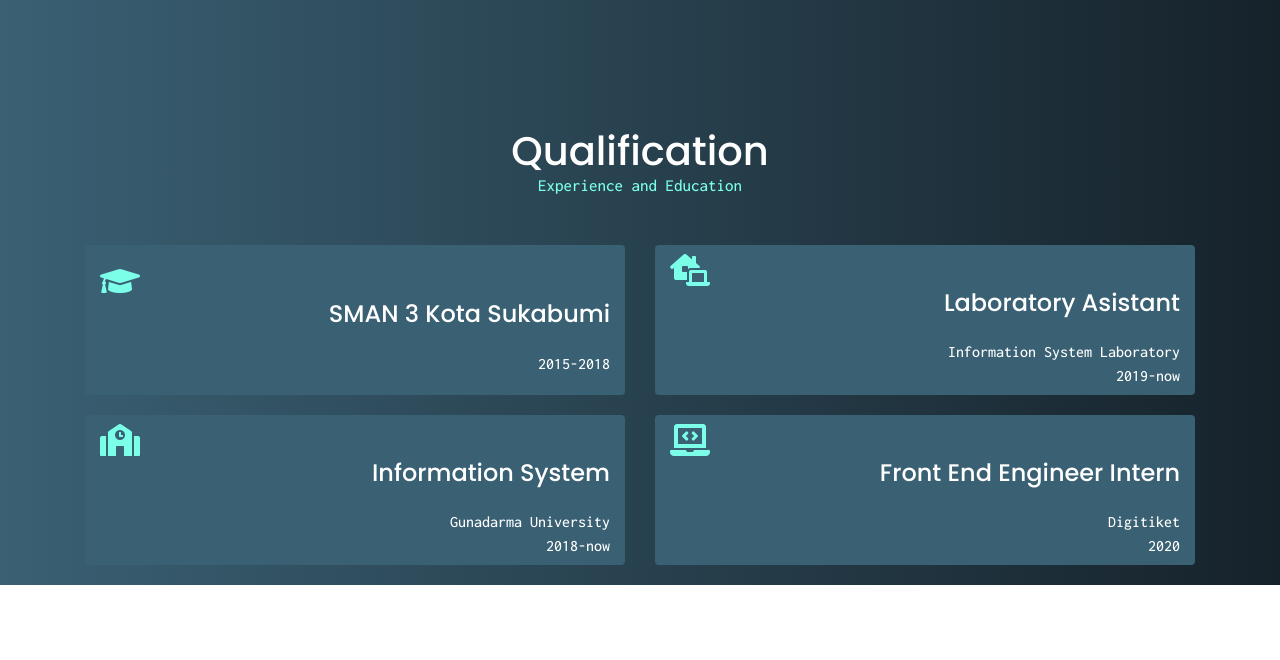
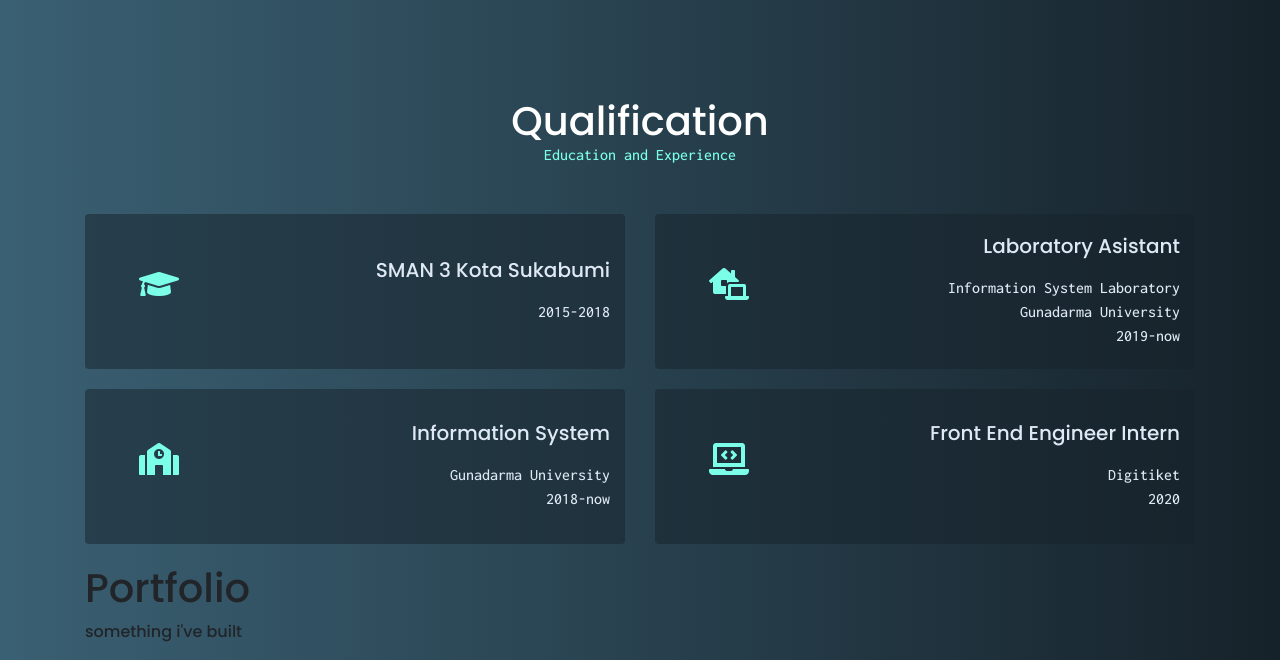
Before and after one commit to giwangdk/giwangdk.github.io, a plain HTML site: page index.html in a window 1280 px wide. Shown: the part 848-1508 px from the top of the page. Before the commit the page ends 1433 px from the top, so only its background shows below. Drawn offline with nearby package versions, Linux system fonts and the light colour scheme.

Commit message:
fix styles qualification

```diff
--- a/index.html
+++ b/index.html
@@ -107,15 +107,15 @@
         </div>
         <div class="col-12 text-center">
           <div class="q-title ">
-            <h3>Experience and Education </h3>
+            <h3>Education and Experience </h3>
           </div>
         </div>
 
         <div class="col-lg-6 col-md-12">
           <div class="q-body card" data-aos="fade-right" data-aos-delay="100">
-            <div class="icon"><i class="fas fa-graduation-cap fa-2x"></i></div>
+            <div class="icon"><i class="fas fa-graduation-cap fa-2x p-0"></i></div>
             <div class="title">
-              <h4>SMAN 3 Kota Sukabumi</h4>
+              <h5>SMAN 3 Kota Sukabumi</h5>
             </div>
             <div class="subtitle">
               <p>2015-2018</p>
@@ -124,7 +124,7 @@
           <div class="q-body card" data-aos="fade-right" data-aos-delay="200">
             <div class="icon"><i class="fas fa-school fa-2x"></i></div>
             <div class="title">
-              <h4>Information System</h4>
+              <h5>Information System</h5>
             </div>
             <div class="subtitle">
               <p>Gunadarma University</p>
@@ -136,10 +136,10 @@
           <div class="q-body card" data-aos="fade-right" data-aos-delay="300">
               <div class="icon"><i class="fas fa-laptop-house fa-2x"></i></div>
             <div class="title">
-              <h4>Laboratory Asistant</h4>
+              <h5>Laboratory Asistant</h5>
             </div>
             <div class="subtitle">
-              <p>Information System Laboratory</p>
+              <p>Information System Laboratory <br> Gunadarma University</p>
               <p>2019-now</p>
             </div>
           </div>
@@ -147,7 +147,7 @@
           <div class="q-body card" data-aos="fade-right" data-aos-delay="400">
             <div class="icon"><i class="fas fa-laptop-code fa-2x"></i></div>
             <div class="title">
-              <h4>Front End Engineer Intern </h4>
+              <h5>Front End Engineer Intern </h5>
             </div>
             <div class="subtitle">
               <p>Digitiket</p>
@@ -159,7 +159,18 @@
         </div>
       </div>
     </div>
-  </div>
+
+    <div class="portofolio-content">
+      <div class="container">
+        <div class="row">
+          <div class="col-lg-6 col-md-12">
+            <h1>Portfolio</h1>
+            <p>something i've built</p>
+          </div>
+
+        </div>
+      </div>
+    </div>
   <script src="app.js"></script>
   <script src="/vendor/jquery/jquery.slim.min.js"></script>
   <script src="/vendor/bootstrap/js/bootstrap.bundle.min.js"></script>
--- a/style/main.scss
+++ b/style/main.scss
@@ -126,7 +126,7 @@ nav{
     }
 
     .social-icons{
-        margin-top: 50px;
+        margin-top: 20px;
 
         i{
             color: white;
@@ -155,11 +155,11 @@ nav{
                 }
 
                 h1 {
-                    font-size: 60px;
+                    font-size: 65px;
                 }
 
                 h2 {
-                    font-size: 30px;
+                    font-size: 35px;
                 }
 
 
@@ -230,37 +230,44 @@ nav{
     h3{
         color: white;
         font-family: 'inconsolata', sans-serif;
-        font-size: 17px;
+        font-size: 16px;
         margin-top: 0;
         color: #7cffe9;
         margin-bottom: 50px;
     }
 
     .card{
-        height: 150px;
-        color: white;
+        height: 155px;
+        color: #dfe9f5;
         margin-bottom: 20px;
         display: flex;
         padding: 15px;
         justify-content: center;
-        background: #3A6073;
+        background: rgba($color: #16222A, $alpha: 0.5);
         border: none;
+
+        &:hover{
+            background: rgba($color: #3A6073, $alpha: 0.9);
+        }
 
 
 
         .icon {
             color: #7cffe9;
-            padding-top: 2px;
+            position: absolute;
+            top: 35%;
+            left: 10%;
         }
             .title{
-                margin-bottom: 15px;
+                margin-bottom: 10px;
                 text-align: right;
+                font-size: 10px;
 
             }
 
             .subtitle{
                 font-family: 'Inconsolata', sans-serif;
-                color: white;
+                color: #dfe9f5;
                 text-align: right;
                 p{
                     margin-bottom: 0;
```
Also changed, not shown: style/main.css, 1 other file.
